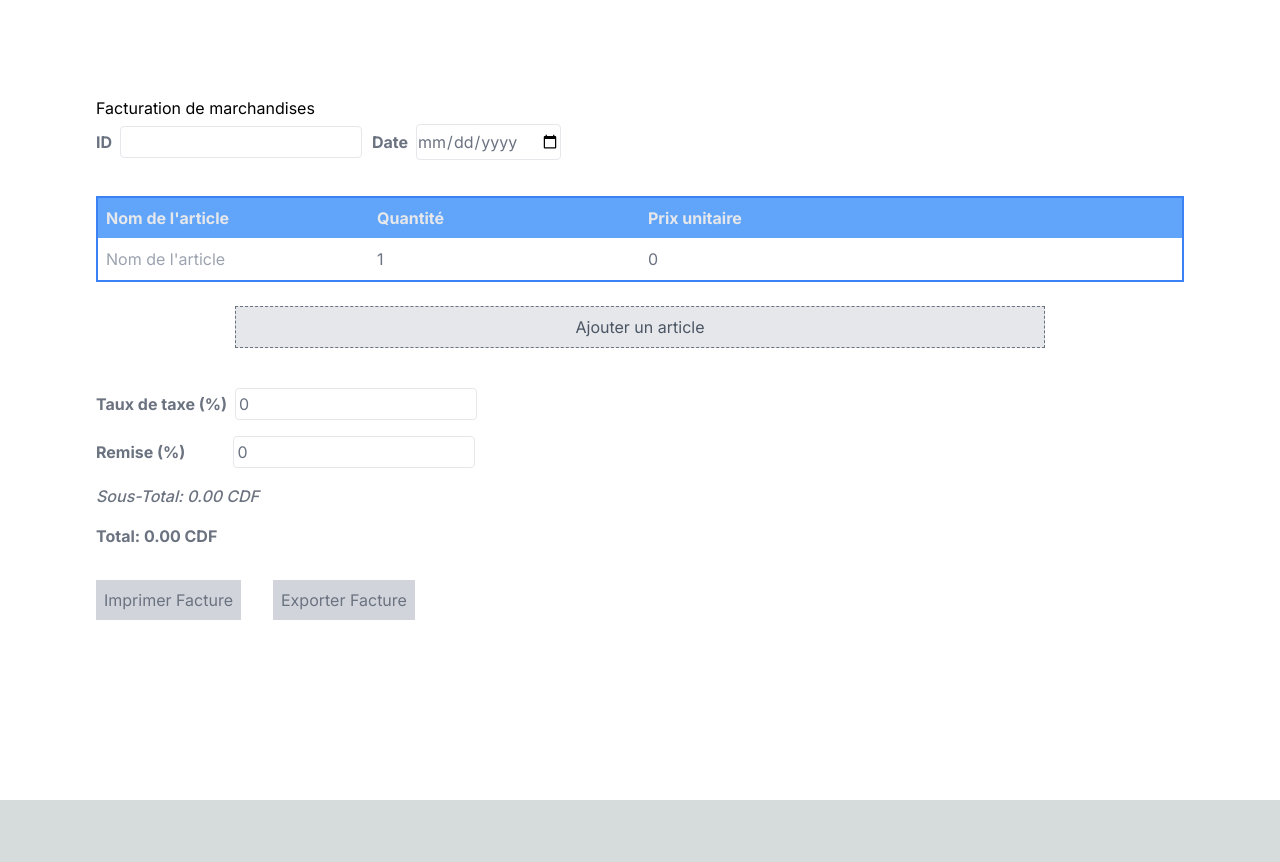
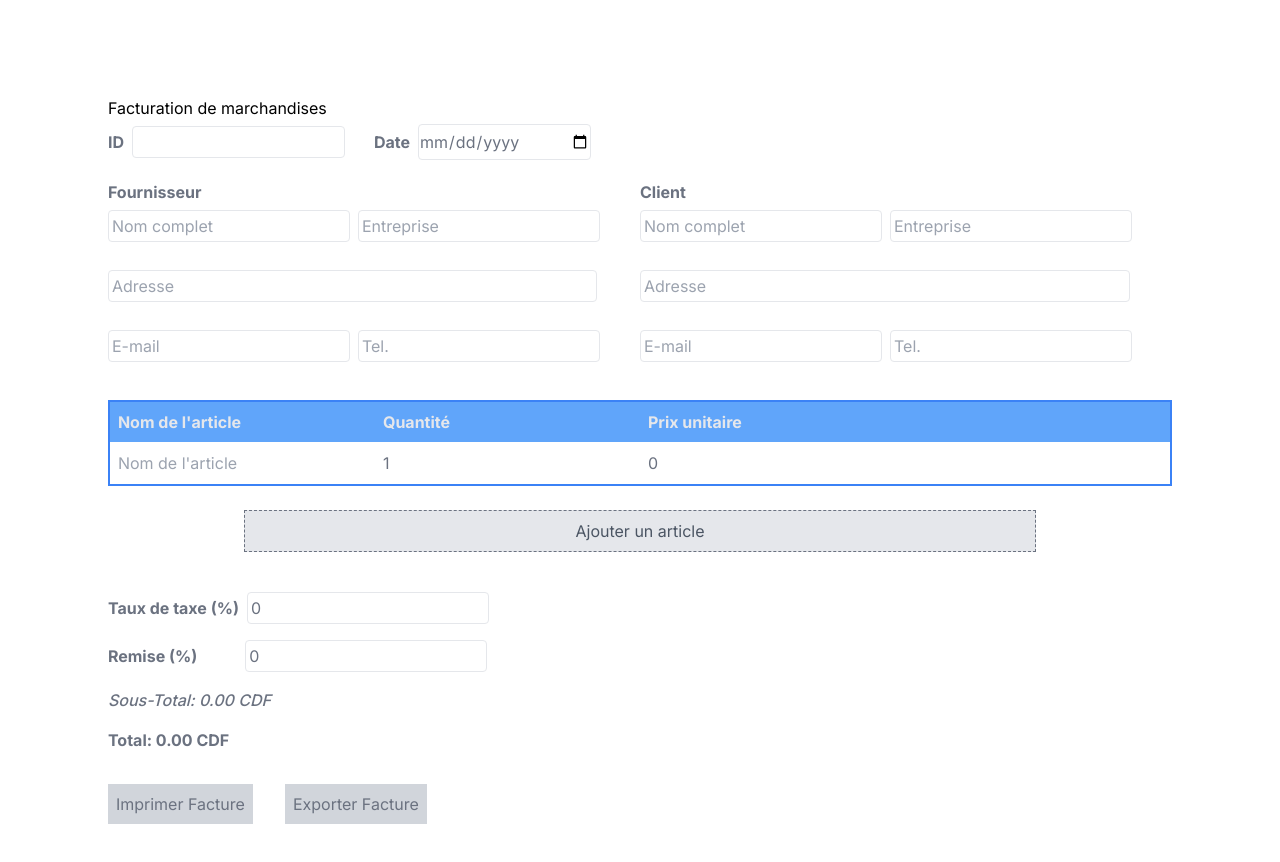
Before and after one commit to creytas/stock-management, a Next.js app: page / in a window 1280 px wide. Shown: the top 862 px of the page. Before the commit the page ends 800 px from the top, so only its background shows below. Built offline with nearby package versions, Linux system fonts and the light colour scheme.

Commit message:
feat: create invoice detail form

```diff
--- a/src/components/InvoiceForm.jsx
+++ b/src/components/InvoiceForm.jsx
@@ -1,5 +1,6 @@
 // components/InvoiceForm.js
 import React, { useState, useEffect } from "react";
+import { InvoiceDetail } from "./form/InvoiceDetail";
 // import html2pdf from "html2pdf.js";
 
 const InvoiceForm = () => {
@@ -86,22 +87,25 @@ const InvoiceForm = () => {
     <div className="text-gray-500">
       <form id="invoice-form">
         {/* ... autres champs de la facture */}
-        <div className="grid grid-cols-4 gap-4 mb-8">
+        <div className="grid grid-cols-4 mb-4">
           <div className="h-[44px] flex items-center space-x-2">
             <label className="font-bold">ID</label>
             <input
               type="text"
-              className="outline-none border rounded p-[3px]"
+              className="w-[80%] outline-none border rounded p-[3px]"
             />
           </div>
           <div className="flex items-center space-x-2">
             <label className="font-bold">Date</label>
-            <input type="date" className="outline-none border rounded py-1" />
+            <input
+              type="date"
+              className="w-[65%] outline-none border rounded py-1"
+            />
           </div>
         </div>
         <div className="flex">
-          <div></div>
-          <div></div>
+          <InvoiceDetail involved="Fournisseur" />
+          <InvoiceDetail involved="Client" />
         </div>
         <div className="grid grid-cols-4 gap-4 p-2 border-x-2 border-t-2 border-blue-500 bg-blue-400 text-gray-200">
           <label className="font-bold">Nom de l'article</label>
--- /dev/null
+++ b/src/components/form/InvoiceDetail.jsx
@@ -0,0 +1,42 @@
+import React from "react";
+
+export const InvoiceDetail = ({ involved, setData }) => {
+  return (
+    <div className="w-1/2">
+      <label className="font-bold">{involved}</label>
+      <div className="grid grid-cols-1 gap-4 mb-8">
+        <div className="h-[44px] flex items-center space-x-2">
+          <input
+            type="text"
+            placeholder="Nom complet"
+            className="outline-none border rounded p-[3px]"
+          />
+          <input
+            type="text"
+            placeholder="Entreprise"
+            className="outline-none border rounded p-[3px]"
+          />
+        </div>
+        <div className="h-[44px] flex items-center space-x-2">
+          <input
+            type="text"
+            placeholder="Adresse"
+            className="w-[92%] outline-none border rounded p-[3px]"
+          />
+        </div>
+        <div className="h-[44px] flex items-center space-x-2">
+          <input
+            type="email"
+            placeholder="E-mail"
+            className="outline-none border rounded p-[3px]"
+          />
+          <input
+            type="tel"
+            placeholder="Tel."
+            className="outline-none border rounded p-[3px]"
+          />
+        </div>
+      </div>
+    </div>
+  );
+};
```
